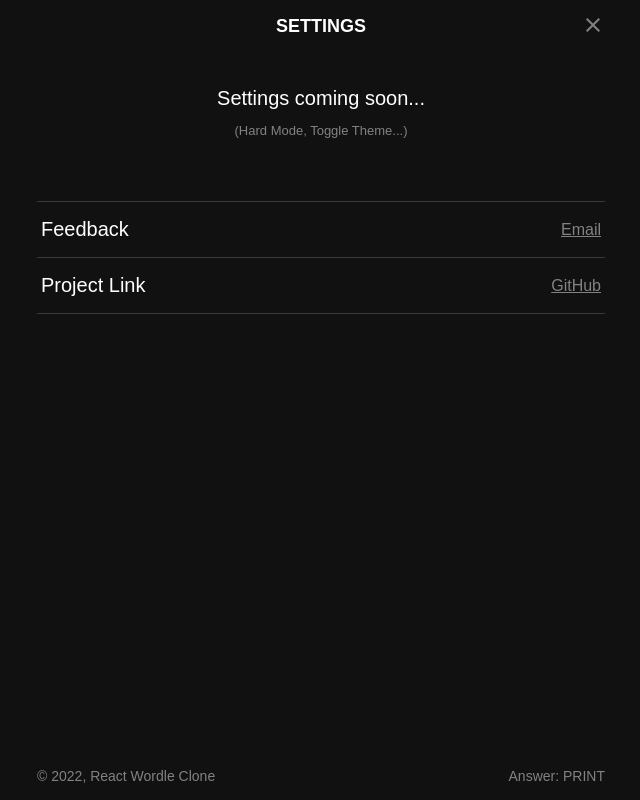
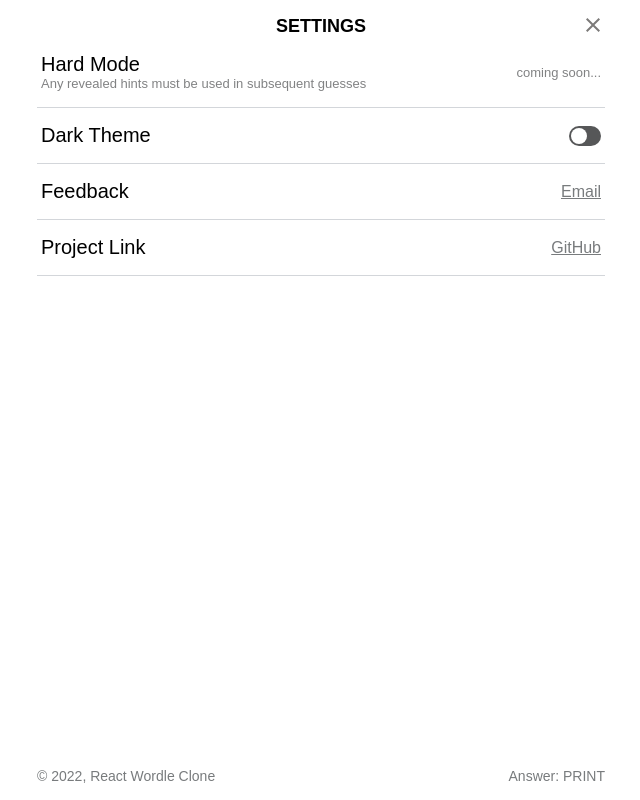
Before and after one commit to DF981339/react-wordle-clone, a React (Create React App) app: page / in a window 1280 px wide. Both pictures are taken after a click on the icon 918 px from the left and 27 px from the top of the page. Shown: the whole page, without its empty margins (319-959 px from the left). Built offline with nearby package versions, Linux system fonts and the light colour scheme.

Commit message:
added toggle theme function

```diff
--- a/src/App.js
+++ b/src/App.js
@@ -10,17 +10,19 @@ import { useHelp, useSetting } from "./context/HeaderFunctionProvider";
 import Setting from "./components/Setting";
 import useWindowSize from "./utils/useWindowSize";
 import UIProps from "./assets/ui/UIProps.json";
+import { useTheme } from "./context/ThemeProvider";
 
 const { headerHeight, keyboardHeight, gameMaxWidth } = UIProps;
 
 function App() {
   const [showHelp, setShowHelp] = useHelp();
   const [showSetting, setShowSetting] = useSetting();
+  const [darkTheme, setDarkTheme] = useTheme();
   const { windowHeight } = useWindowSize();
 
   return (
     <Container style={{ height: windowHeight }}>
-      <GlobalStyle />
+      <GlobalStyle darkTheme={darkTheme} />
       <WordProvider inititalState={initialState} reducer={reducer}>
         {showHelp ? <HowToPlay /> : null}
         {showSetting ? <Setting /> : null}
@@ -48,10 +50,11 @@ const GlobalStyle = createGlobalStyle`
 
     --light-mode-bg: white;
     --light-mode-header-text: black;
-    --light-mode-header-icon: hsl(0, 0%, 96%);
+    --light-mode-header-icon: hsl(30, 1%, 48%);
     --light-mode-header-border: hsl(214, 9%, 84%);
     --light-mode-footer-text: hsl(200, 2%, 48%);
     --light-mode-alert-bg: hsl(24, 6%, 15%); /* may need to change */
+    --light-mode-alert-text: hsl(204, 7%, 85%);
     --light-mode-active: hsl(204, 2%, 54%);
     --light-mode-correct: hsl(115, 29%, 53%);
     --light-mode-wrong-location: hsl(49, 51%, 57%);
@@ -69,6 +72,7 @@ const GlobalStyle = createGlobalStyle`
     --dark-mode-header-border: hsl(240, 2%, 23%);
     --dark-mode-footer-text: hsl(200, 1%, 51%);
     --dark-mode-alert-bg: hsl(204, 7%, 85%);
+    --dark-mode-alert-text: hsl(24, 6%, 15%);
     --dark-mode-active: hsl(210, 1%, 34%);
     --dark-mode-correct: hsl(115, 29%, 43%);
     --dark-mode-wrong-location: hsl(49, 51%, 47%);
@@ -79,10 +83,14 @@ const GlobalStyle = createGlobalStyle`
     --dark-mode-key-bg: hsl(200, 1%, 51%);
     --dark-mode-key-text-before: white;
     --dark-mode-key-text-after: white;
+
+    --switch-bg: hsl(210, 1%, 34%);
+    --switch-knob: white;
   }
 
   body {
-    background-color: var(--dark-mode-bg);
+    background-color: ${(props) =>
+      props.darkTheme ? "var(--dark-mode-bg)" : "var(--light-mode-bg)"};
   }
 
   p {
--- a/src/components/AlertItem.jsx
+++ b/src/components/AlertItem.jsx
@@ -2,9 +2,11 @@ import { useState, useEffect } from "react";
 import styled from "styled-components";
 import { REMOVE_ALERT } from "../context/reducer";
 import { useWord } from "../context/WordProvider";
+import { useTheme } from "../context/ThemeProvider";
 
 const AlertItem = ({ message }) => {
   const [state, dispatch] = useWord();
+  const [darkTheme, setDarkTheme] = useTheme();
   const [opacity, setOpacity] = useState(1);
 
   useEffect(() => {
@@ -26,6 +28,7 @@ const AlertItem = ({ message }) => {
         state.win === "lost" ? null : () => dispatch({ type: REMOVE_ALERT })
       }
       style={{ opacity: opacity }}
+      darkTheme={darkTheme}
     >
       {message}
     </AlertItemContainer>
@@ -36,7 +39,14 @@ export default AlertItem;
 
 const AlertItemContainer = styled.div`
   pointer-events: none;
-  background-color: var(--dark-mode-alert-bg);
+  background-color: ${(props) =>
+    props.darkTheme
+      ? "var(--dark-mode-alert-bg)"
+      : "var(--light-mode-alert-bg)"};
+  color: ${(props) =>
+    props.darkTheme
+      ? "var(--dark-mode-alert-text)"
+      : "var(--light-mode-alert-text)"};
   padding: 16px;
   font-weight: bold;
   border-radius: 4px;
--- a/src/components/Header.jsx
+++ b/src/components/Header.jsx
@@ -1,13 +1,15 @@
 import React from "react";
 import styled from "styled-components";
 import { useHelp, useSetting } from "../context/HeaderFunctionProvider";
+import { useTheme } from "../context/ThemeProvider";
 
 const Header = () => {
   const [showHelp, setShowHelp] = useHelp();
   const [showSetting, setShowSetting] = useSetting();
+  const [darkTheme, setDarkTheme] = useTheme();
 
   return (
-    <HeaderContainer>
+    <HeaderContainer darkTheme={darkTheme}>
       <div className="side-icon-left">
         {/* help icon */}
         <svg
@@ -76,9 +78,19 @@ const HeaderContainer = styled.header`
   justify-content: space-between;
   align-items: center;
   padding: 0 10px;
-  color: var(--dark-mode-header-text);
-  fill: var(--dark-mode-header-icon);
-  border-bottom: 1px solid var(--dark-mode-header-border);
+  color: ${(props) =>
+    props.darkTheme
+      ? "var(--dark-mode-header-text)"
+      : "var(--light-mode-header-text)"};
+  fill: ${(props) =>
+    props.darkTheme
+      ? "var(--dark-mode-header-icon)"
+      : "var(--light-mode-header-icon)"};
+  border-bottom: 1px solid
+    ${(props) =>
+      props.darkTheme
+        ? "var(--dark-mode-header-border)"
+        : "var(--light-mode-header-border)"};
 
   .side-icon-left {
     display: flex;
@@ -118,6 +130,10 @@ const HeaderContainer = styled.header`
 
     &:hover {
       fill: var(--dark-mode-header-text);
+      fill: ${(props) =>
+        props.darkTheme
+          ? "var(--dark-mode-header-text)"
+          : "var(--light-mode-header-text)"};
     }
   }
 `;
--- a/src/components/HowToPlay.jsx
+++ b/src/components/HowToPlay.jsx
@@ -3,9 +3,11 @@ import styled from "styled-components";
 import instructionData from "../assets/ui/instructionData.json";
 import Tile from "./Tile";
 import { useHelp } from "../context/HeaderFunctionProvider";
+import { useTheme } from "../context/ThemeProvider";
 
 const HowToPlay = () => {
   const [showHelp, setShowHelp] = useHelp();
+  const [darkTheme, setDarkTheme] = useTheme();
   const [slideAnimation, setSlideAnimation] = useState("up");
   const [slideOutNow, setSlideOutNow] = useState(false);
 
@@ -18,6 +20,7 @@ const HowToPlay = () => {
     <HelpContainer
       animation={slideAnimation}
       onAnimationEnd={slideOutNow ? setShowHelp : null}
+      darkTheme={darkTheme}
     >
       <header>
         <div className="title">HOW TO PLAY</div>
@@ -119,8 +122,12 @@ export default HowToPlay;
 
 const HelpContainer = styled.section`
   position: absolute;
-  color: var(--dark-mode-header-text);
-  background-color: var(--dark-mode-bg);
+  color: ${(props) =>
+    props.darkTheme
+      ? "var(--dark-mode-header-text)"
+      : "var(--light-mode-header-text)"};
+  background-color: ${(props) =>
+    props.darkTheme ? "var(--dark-mode-bg)" : "var(--light-mode-bg)"};
   z-index: 2;
   height: 100%;
   width: 100%;
@@ -140,14 +147,20 @@ const HelpContainer = styled.section`
     }
 
     .close {
-      fill: var(--dark-mode-header-icon);
+      fill: ${(props) =>
+        props.darkTheme
+          ? "var(--dark-mode-header-icon)"
+          : "var(--light-mode-header-icon)"};
       position: absolute;
       right: 0;
       user-select: none;
       cursor: pointer;
 
       &:hover {
-        fill: var(--dark-mode-header-text);
+        fill: ${(props) =>
+          props.darkTheme
+            ? "var(--dark-mode-header-text)"
+            : "var(--light-mode-header-text)"};
       }
     }
   }
@@ -157,8 +170,16 @@ const HelpContainer = styled.section`
   }
 
   .examples {
-    border-top: 1px solid var(--dark-mode-header-border);
-    border-bottom: 1px solid var(--dark-mode-header-border);
+    border-top: 1px solid
+      ${(props) =>
+        props.darkTheme
+          ? "var(--dark-mode-header-border)"
+          : "var(--light-mode-header-border)"};
+    border-bottom: 1px solid
+      ${(props) =>
+        props.darkTheme
+          ? "var(--dark-mode-header-border)"
+          : "var(--light-mode-header-border)"};
 
     .example-grid {
       display: grid;
--- a/src/components/Key.jsx
+++ b/src/components/Key.jsx
@@ -2,9 +2,11 @@ import React from "react";
 import styled from "styled-components";
 import { ADD_LETTER, DELETE_LETTER, GUESS_WORD } from "../context/reducer";
 import { useWord } from "../context/WordProvider";
+import { useTheme } from "../context/ThemeProvider";
 
 const Key = ({ value, status }) => {
   const [state, dispatch] = useWord();
+  const [darkTheme, setDarkTheme] = useTheme();
 
   const handleDelete = () => {
     dispatch({ type: DELETE_LETTER });
@@ -29,6 +31,7 @@ const Key = ({ value, status }) => {
       <LargeKey
         value={value}
         onClick={state.disableInteraction ? null : handleDelete}
+        darkTheme={darkTheme}
       >
         <svg
           xmlns="http://www.w3.org/2000/svg"
@@ -49,6 +52,7 @@ const Key = ({ value, status }) => {
       <LargeKey
         value={value}
         onClick={state.disableInteraction ? null : handleEnter}
+        darkTheme={darkTheme}
       >
         {value}
       </LargeKey>
@@ -58,6 +62,7 @@ const Key = ({ value, status }) => {
       value={value}
       status={status}
       onClick={state.disableInteraction ? null : handleAddKey}
+      darkTheme={darkTheme}
     >
       {value}
     </LetterKey>
@@ -75,9 +80,16 @@ const LetterKey = styled.button`
   display: flex;
   justify-content: center;
   align-items: center;
-  background-color: var(--dark-mode-key-bg);
-  color: white;
-  fill: white;
+  background-color: ${(props) =>
+    props.darkTheme ? "var(--dark-mode-key-bg)" : "var(--light-mode-key-bg)"};
+  color: ${(props) =>
+    props.darkTheme
+      ? "var(--dark-mode-key-text-before)"
+      : "var(--light-mode-key-text-before)"};
+  fill: ${(props) =>
+    props.darkTheme
+      ? "var(--dark-mode-key-text-before)"
+      : "var(--light-mode-key-text-before)"};
   text-transform: uppercase;
   border-radius: 5px;
   cursor: pointer;
@@ -86,38 +98,81 @@ const LetterKey = styled.button`
 
   &:hover,
   &:focus {
-    background-color: hsl(200, 1%, 61%);
+    background-color: ${(props) =>
+      props.darkTheme ? "hsl(200, 1%, 61%)" : "hsl(214, 9%, 74%)"};
 
     ${(props) => {
       if (props.status === "wrong") {
+        if (props.darkTheme) {
           return `
           background-color: hsl(240, 2%, 33%);
         `;
+        } else {
+          return `
+          background-color: hsl(200, 2%, 38%);
+        `;
+        }
       } else if (props.status === "wrong-location") {
+        if (props.darkTheme) {
           return `
           background-color: hsl(49, 51%, 57%);
         `;
+        } else {
+          return `
+          background-color: hsl(49, 51%, 47%);
+        `;
+        }
       } else if (props.status === "correct") {
+        if (props.darkTheme) {
           return `
           background-color: hsl(115, 29%, 53%);
         `;
+        } else {
+          return `
+          background-color: hsl(115, 29%, 43%);
+        `;
+        }
       }
     }}
   }
 
   ${(props) => {
     if (props.status === "wrong") {
+      if (props.darkTheme) {
         return `
+          color: var(--dark-mode-key-text-after);
           background-color: var(--dark-mode-wrong);
         `;
+      } else {
+        return `
+          color: var(--light-mode-key-text-after);
+          background-color: var(--light-mode-wrong);
+        `;
+      }
     } else if (props.status === "wrong-location") {
+      if (props.darkTheme) {
         return `
+          color: var(--dark-mode-key-text-after);
           background-color: var(--dark-mode-wrong-location);
         `;
+      } else {
+        return `
+          color: var(--light-mode-key-text-after);
+          background-color: var(--light-mode-wrong-location);
+        `;
+      }
     } else if (props.status === "correct") {
+      if (props.darkTheme) {
         return `
+          color: var(--dark-mode-key-text-after);
           background-color: var(--dark-mode-correct);
         `;
+      } else {
+        return `
+          color: var(--light-mode-key-text-after);
+          background-color: var(--light-mode-correct);
+        `;
+      }
     }
   }}
 `;
--- a/src/components/Setting.jsx
+++ b/src/components/Setting.jsx
@@ -1,12 +1,15 @@
 import React, { useState } from "react";
 import styled from "styled-components";
 import { useSetting } from "../context/HeaderFunctionProvider";
+import { useTheme } from "../context/ThemeProvider";
 import { targetWord } from "../context/reducer";
+import Switch from "./Switch";
 
 const year = new Date().getFullYear();
 
 const Setting = () => {
   const [showSetting, setShowSetting] = useSetting();
+  const [darkTheme, setDarkTheme] = useTheme();
   const [slideAnimation, setSlideAnimation] = useState("up");
   const [slideOutNow, setSlideOutNow] = useState(false);
 
@@ -19,6 +22,7 @@ const Setting = () => {
     <SettingContainer
       animation={slideAnimation}
       onAnimationEnd={slideOutNow ? setShowSetting : null}
+      darkTheme={darkTheme}
     >
       <header>
         <div className="title">SETTINGS</div>
@@ -39,10 +43,19 @@ const Setting = () => {
       </header>
 
       <div className="setting">
-        {/* TODO: add light theme and hard mode */}
-        <div className="text">
-          Settings coming soon...
-          <p className="description">(Hard Mode, Toggle Theme...)</p>
+        <div className="setting-item">
+          <div className="text">
+            Hard Mode
+            <div className="description">
+              Any revealed hints must be used in subsequent guesses
+            </div>
+          </div>
+          <div className="coming-soon">coming soon...</div>
+        </div>
+
+        <div className="setting-item">
+          <div className="label">Dark Theme</div>
+          <Switch />
         </div>
 
         <div className="setting-item">
@@ -79,8 +92,12 @@ export default Setting;
 
 const SettingContainer = styled.section`
   position: absolute;
-  color: var(--dark-mode-header-text);
-  background-color: var(--dark-mode-bg);
+  color: ${(props) =>
+    props.darkTheme
+      ? "var(--dark-mode-header-text)"
+      : "var(--light-mode-header-text)"};
+  background-color: ${(props) =>
+    props.darkTheme ? "var(--dark-mode-bg)" : "var(--light-mode-bg)"};
   z-index: 2;
   height: 100%;
   width: 100%;
@@ -100,14 +117,20 @@ const SettingContainer = styled.section`
     }
 
     .close {
-      fill: var(--dark-mode-header-icon);
+      fill: ${(props) =>
+        props.darkTheme
+          ? "var(--dark-mode-header-icon)"
+          : "var(--light-mode-header-icon)"};
       position: absolute;
       right: 0;
       user-select: none;
       cursor: pointer;
 
       &:hover {
-        fill: var(--dark-mode-header-text);
+        fill: ${(props) =>
+          props.darkTheme
+            ? "var(--dark-mode-header-text)"
+            : "var(--light-mode-header-text)"};
       }
     }
   }
@@ -116,18 +139,14 @@ const SettingContainer = styled.section`
     display: flex;
     justify-content: space-between;
     font-size: clamp(12px, 3vmin, 14px);
-    color: var(--dark-mode-footer-text);
+    color: ${(props) =>
+      props.darkTheme
+        ? "var(--dark-mode-footer-text)"
+        : "var(--light-mode-footer-text)"};
   }
 
   .text {
-    text-align: center;
     font-size: clamp(18px, 3vmin, 20px);
-    border-bottom: 1px solid var(--dark-mode-header-border);
-    padding: 50px 0;
-
-    @media (max-width: 480px) {
-      margin: 0 -16px;
-    }
 
     .description {
       font-size: 13px;
@@ -135,12 +154,21 @@ const SettingContainer = styled.section`
     }
   }
 
+  .coming-soon {
+    font-size: 13px;
+    color: hsl(200, 1%, 51%);
+  }
+
   .setting {
     flex-grow: 1;
 
     .setting-item {
       font-size: clamp(15px, 3vmin, 16px);
-      border-bottom: 1px solid var(--dark-mode-header-border);
+      border-bottom: 1px solid
+        ${(props) =>
+          props.darkTheme
+            ? "var(--dark-mode-header-border)"
+            : "var(--light-mode-header-border)"};
       padding: 16px 4px;
       display: flex;
       justify-content: space-between;
@@ -156,7 +184,10 @@ const SettingContainer = styled.section`
       }
 
       a {
-        color: var(--dark-mode-footer-text);
+        color: ${(props) =>
+          props.darkTheme
+            ? "var(--dark-mode-footer-text)"
+            : "var(--light-mode-footer-text)"};
       }
     }
   }
--- /dev/null
+++ b/src/components/Switch.jsx
@@ -0,0 +1,43 @@
+import styled from "styled-components";
+import { useTheme } from "../context/ThemeProvider";
+
+const Switch = () => {
+  const [isToggle, setIsToggle] = useTheme();
+
+  return (
+    <SwitchContainer toggle={isToggle} onClick={() => setIsToggle(!isToggle)}>
+      <span className="knob"></span>
+    </SwitchContainer>
+  );
+};
+export default Switch;
+
+const SwitchContainer = styled.div`
+  height: 20px;
+  width: 32px;
+  background-color: var(--switch-bg);
+  background-color: ${(props) =>
+    props.toggle ? "var(--dark-mode-correct)" : "var(--switch-bg)"};
+  border-radius: 999px;
+  position: relative;
+
+  .knob {
+    position: absolute;
+    top: 2px;
+    left: 2px;
+    height: 16px;
+    width: 16px;
+    background-color: var(--switch-knob);
+    border-radius: 50%;
+    cursor: pointer;
+    transition: transform 0.3s;
+
+    ${(props) => {
+      if (props.toggle) {
+        return `
+          transform: translateX(calc(100% - 4px));
+        `;
+      }
+    }}
+  }
+`;
--- a/src/components/Tile.jsx
+++ b/src/components/Tile.jsx
@@ -1,6 +1,7 @@
 import { useState, useEffect } from "react";
 import styled from "styled-components";
 import { useWord } from "../context/WordProvider";
+import { useTheme } from "../context/ThemeProvider";
 import {
   SHAKE_TILE_RESET,
   FLIP_TILE_RESET,
@@ -16,6 +17,7 @@ import { useHelp } from "../context/HeaderFunctionProvider";
 const Tile = ({ value, status, shake, flip, id, index, bounce, tileSize }) => {
   const [state, dispatch] = useWord();
   const [showHelp, setShowHelp] = useHelp();
+  const [darkTheme, setDarkTheme] = useTheme();
   const [flipNow, setFlipNow] = useState(false);
   const [bounceNow, setBounceNow] = useState(false);
 
@@ -69,7 +71,8 @@ const Tile = ({ value, status, shake, flip, id, index, bounce, tileSize }) => {
       flip={flipNow}
       onTransitionEnd={flipNow ? handleTransitionEnd : null}
       bounce={bounceNow}
-      size={tileSize}
+      tileSize={tileSize}
+      darkTheme={darkTheme}
     >
       {value}
     </TileContainer>
@@ -81,13 +84,13 @@ export default Tile;
 const TileContainer = styled.div`
   /* font-size: 16px; */
   font-size: ${(props) =>
-    props.size && `clamp(16px, ${props.size / 1.4}px, 32px)`};
+    props.tileSize && `clamp(16px, ${props.tileSize / 1.4}px, 32px)`};
   font-weight: bold;
-  color: ${(props) =>
-    props.status === "active"
-      ? "var(--dark-mode-tile-text-before)"
-      : "var(--dark-mode-tile-text-after)"};
-  border: 2px solid var(--dark-mode-tile-border);
+  border: 2px solid
+    ${(props) =>
+      props.darkTheme
+        ? "var(--dark-mode-tile-border)"
+        : "var(--light-mode-tile-border)"};
   height: 100%;
   display: flex;
   justify-content: center;
@@ -98,25 +101,69 @@ const TileContainer = styled.div`
 
   ${(props) => {
     if (props.status === "active") {
-      return `
+      if (props.darkTheme) {
+        return `color: var(--dark-mode-tile-text-before);`;
+      } else {
+        return `color: var(--light-mode-tile-text-before);`;
+      }
+    } else {
+      if (props.darkTheme) {
+        return `color: var(--dark-mode-tile-text-after);`;
+      } else {
+        return `color: var(--light-mode-tile-text-after);`;
+      }
+    }
+  }}
+
+  ${(props) => {
+    if (props.status === "active") {
+      if (props.darkTheme) {
+        return `
           border-color: var(--dark-mode-active);
           animation: Pop 0.1s;
         `;
+      } else {
+        return `
+          border-color: var(--light-mode-active);
+          animation: Pop 0.1s;
+        `;
+      }
     } else if (props.status === "wrong") {
-      return `
+      if (props.darkTheme) {
+        return `
           border: none;
           background-color: var(--dark-mode-wrong);
         `;
+      } else {
+        return `
+          border: none;
+          background-color: var(--light-mode-wrong);
+        `;
+      }
     } else if (props.status === "wrong-location") {
-      return `
+      if (props.darkTheme) {
+        return `
           border: none;
           background-color: var(--dark-mode-wrong-location);
         `;
+      } else {
+        return `
+          border: none;
+          background-color: var(--light-mode-wrong-location);
+        `;
+      }
     } else if (props.status === "correct") {
-      return `
+      if (props.darkTheme) {
+        return `
           border: none;
           background-color: var(--dark-mode-correct);
         `;
+      } else {
+        return `
+          border: none;
+          background-color: var(--light-mode-correct);
+        `;
+      }
     }
   }}
 
--- /dev/null
+++ b/src/context/ThemeProvider.js
@@ -0,0 +1,26 @@
+import React, { createContext, useContext, useState } from "react";
+
+const ThemeContext = createContext();
+const ThemeUpdateContext = createContext();
+
+// provider
+export const ThemeProvider = ({ children }) => {
+  const [darkTheme, setDarkTheme] = useState(false);
+
+  const toggleTheme = () => {
+    setDarkTheme((prevTheme) => !prevTheme);
+  };
+
+  return (
+    <ThemeContext.Provider value={darkTheme}>
+      <ThemeUpdateContext.Provider value={toggleTheme}>
+        {children}
+      </ThemeUpdateContext.Provider>
+    </ThemeContext.Provider>
+  );
+};
+
+// custom hook for other component to use
+export const useTheme = () => {
+  return [useContext(ThemeContext), useContext(ThemeUpdateContext)];
+};
--- a/src/index.js
+++ b/src/index.js
@@ -3,11 +3,14 @@ import ReactDOM from "react-dom";
 import App from "./App";
 import reportWebVitals from "./reportWebVitals";
 import { HeaderFunctionProvider } from "./context/HeaderFunctionProvider";
+import { ThemeProvider } from "./context/ThemeProvider";
 
 ReactDOM.render(
   <React.StrictMode>
     <HeaderFunctionProvider>
-      <App />
+      <ThemeProvider>
+        <App />
+      </ThemeProvider>
     </HeaderFunctionProvider>
   </React.StrictMode>,
   document.getElementById("root")
```
Lines whose indentation alone changed are shown as unchanged.
